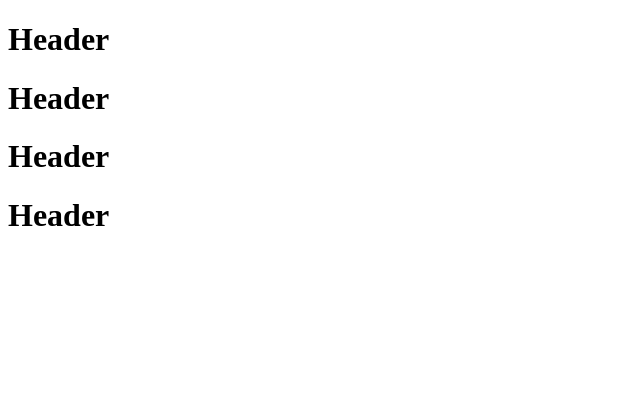
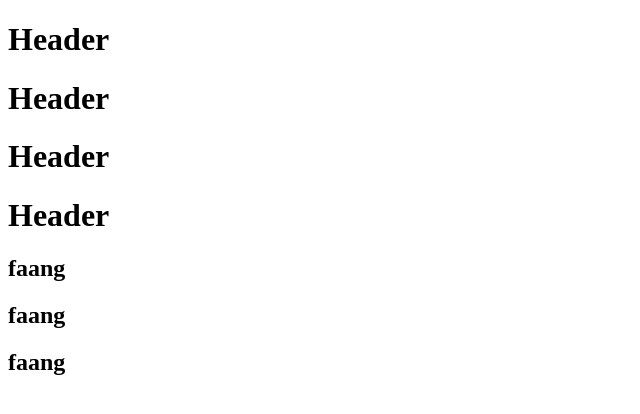
Before and after one commit to TarasovArtem/Pug, a plain HTML site: page newIndex.html in a window 1280 px wide. Shown: the whole page, without its empty margins (0-640 px from the left). Drawn offline with Linux system fonts and the light colour scheme.

Commit message:
PR: new headers

```diff
--- a/newIndex.html
+++ b/newIndex.html
@@ -11,6 +11,9 @@
     <h1>Header</h1>
     <h1>Header</h1>
     <h1>Header</h1>
+    <h2>faang</h2>
+    <h2>faang</h2>
+    <h2>faang</h2>
 
 </body>
 </html>
```
